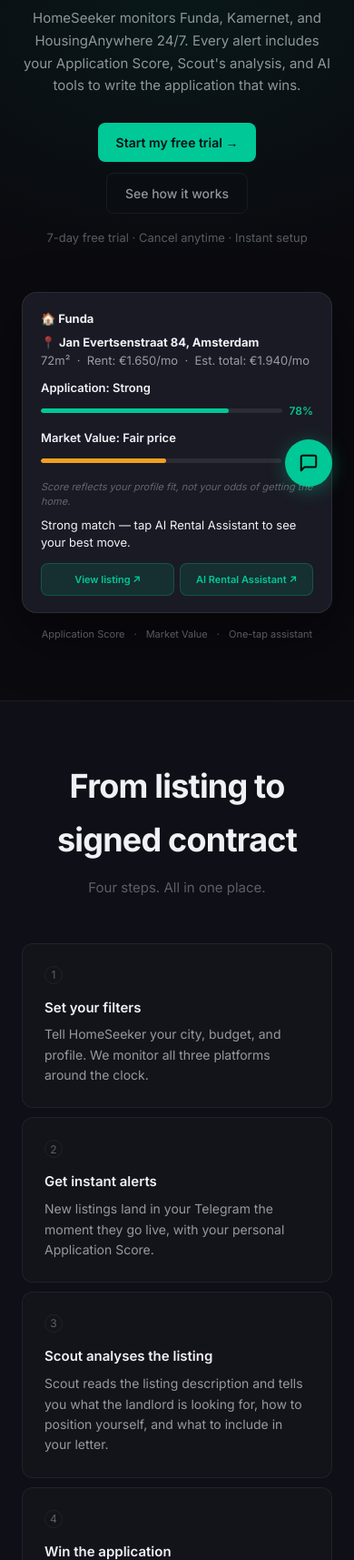
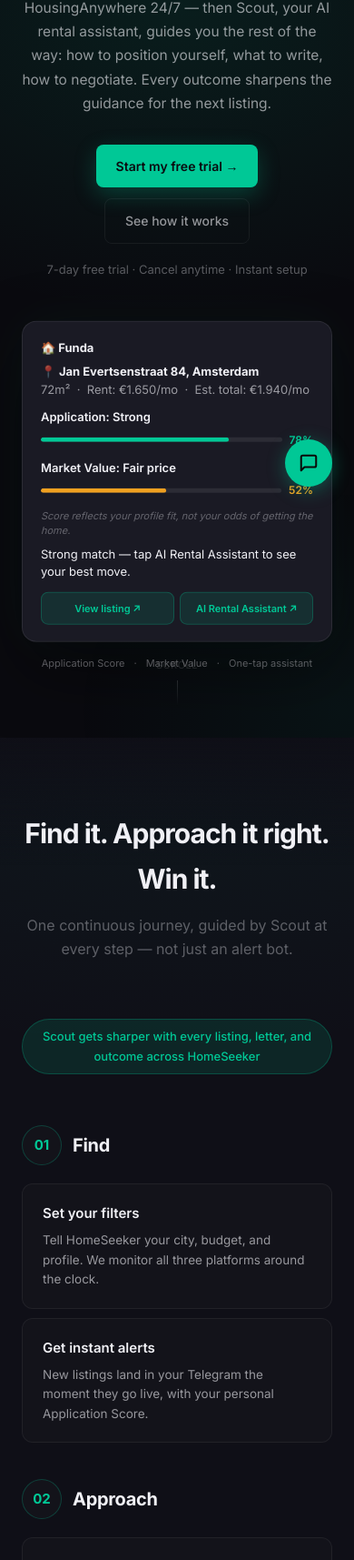
Before and after one commit to jobbeeren13-eng/HomeSeeker, a website: page public/index.html in a window 390 px wide. Shown: the part 285-2000 px from the top of the page at 91% size. Drawn offline with Linux system fonts and the light colour scheme.

Commit message:
feat: rebuild homepage layout in Linear.app style
- Bigger typography, more whitespace, ambient glow gradients, no hard
  section borders — Linear-style visual rhythm throughout
- Scroll-reveal animations (fade + slide-up) on all sections below the
  hero via IntersectionObserver, respects prefers-reduced-motion
- Restructure "how it works" into an explicit Find -> Approach -> Win
  journey timeline, foregrounding Scout as the guide across the whole
  process rather than just an alert bot, and noting it improves from
  aggregated outcome data
- All existing sections, links, copy, pricing (EUR 9,99), and KvK
  number preserved; fully responsive down to narrow phones

```diff
--- a/public/index.html
+++ b/public/index.html
@@ -41,10 +41,25 @@
     }
 
     html { scroll-behavior: smooth; }
-    body { font-family: 'Inter', sans-serif; background: var(--bg); color: var(--text-primary); line-height: 1.65; -webkit-font-smoothing: antialiased; }
+    body { font-family: 'Inter', sans-serif; background: var(--bg); color: var(--text-primary); line-height: 1.65; -webkit-font-smoothing: antialiased; overflow-x: hidden; }
 
-    .container { max-width: 1080px; margin: 0 auto; width: 100%; padding: 0 24px; }
-    section { padding: 96px 0; }
+    .container { max-width: 1120px; margin: 0 auto; width: 100%; padding: 0 24px; }
+    section { padding: 140px 0; position: relative; }
+
+    /* ── SCROLL REVEAL ── */
+    .reveal { opacity: 0; transform: translateY(28px); transition: opacity .7s cubic-bezier(.16,1,.3,1), transform .7s cubic-bezier(.16,1,.3,1); }
+    .reveal.in-view { opacity: 1; transform: translateY(0); }
+    .reveal-1.in-view { transition-delay: .08s; }
+    .reveal-2.in-view { transition-delay: .16s; }
+    .reveal-3.in-view { transition-delay: .24s; }
+    .reveal-4.in-view { transition-delay: .32s; }
+    @media (prefers-reduced-motion: reduce) {
+      .reveal { opacity: 1; transform: none; transition: none; }
+    }
+
+    /* ── AMBIENT GLOW BLOBS ── */
+    .glow-blob { position: absolute; pointer-events: none; z-index: 0; filter: blur(10px); }
+    .glow-blob.top-fade { top: -1px; left: 0; right: 0; height: 140px; background: linear-gradient(to bottom, var(--bg-elevated), transparent); filter: none; }
 
     /* ── NAV ── */
     .nav {
@@ -76,31 +91,44 @@
     /* ── HERO ── */
     .hero {
       min-height: 100vh; display: flex; align-items: center; justify-content: center;
-      padding: 140px 24px 80px; text-align: center;
+      padding: 160px 24px 100px; text-align: center;
       position: relative; overflow: hidden;
     }
     .hero::before {
-      content: ''; position: absolute; top: 0; left: 50%; transform: translateX(-50%);
-      width: 900px; height: 600px;
-      background: radial-gradient(ellipse, rgba(0,200,150,0.07) 0%, transparent 65%);
+      content: ''; position: absolute; top: -10%; left: 50%; transform: translateX(-50%);
+      width: 1200px; height: 800px;
+      background: radial-gradient(ellipse, rgba(0,200,150,0.1) 0%, transparent 60%);
       pointer-events: none;
     }
-    .hero-inner { max-width: 720px; margin: 0 auto; width: 100%; }
+    .hero::after {
+      content: ''; position: absolute; bottom: -20%; left: 20%;
+      width: 600px; height: 500px;
+      background: radial-gradient(ellipse, rgba(0,200,150,0.05) 0%, transparent 70%);
+      pointer-events: none;
+    }
+    .hero-inner { max-width: 760px; margin: 0 auto; width: 100%; position: relative; z-index: 1; }
 
-    .hero-eyebrow { font-size: 12px; font-weight: 500; letter-spacing: 1px; text-transform: uppercase; color: var(--green); margin-bottom: 20px; display: block; }
-    .hero h1 { font-size: 56px; font-weight: 700; letter-spacing: -1.5px; line-height: 1.05; color: var(--text-primary); margin-bottom: 20px; }
-    .hero-sub { font-size: 17px; color: var(--text-secondary); max-width: 520px; margin: 0 auto 28px; line-height: 1.65; }
+    .hero-eyebrow { font-size: 12px; font-weight: 500; letter-spacing: 1.5px; text-transform: uppercase; color: var(--green); margin-bottom: 24px; display: block; }
+    .hero h1 { font-size: 68px; font-weight: 700; letter-spacing: -2px; line-height: 1.04; color: var(--text-primary); margin-bottom: 24px; }
+    .hero-sub { font-size: 18px; color: var(--text-secondary); max-width: 580px; margin: 0 auto 32px; line-height: 1.7; }
 
-    .hero-btns { display: flex; gap: 12px; justify-content: center; flex-wrap: wrap; margin-bottom: 16px; }
-    .btn-primary { display: inline-flex; align-items: center; background: var(--green); color: #0a0a0f; border-radius: var(--radius-sm); padding: 10px 20px; font-size: 14px; font-weight: 600; text-decoration: none; border: none; cursor: pointer; transition: opacity .15s; font-family: inherit; }
-    .btn-primary:hover { opacity: .88; }
-    .btn-secondary { display: inline-flex; align-items: center; background: transparent; color: var(--text-secondary); border: 1px solid var(--border); border-radius: var(--radius-sm); padding: 10px 20px; font-size: 14px; font-weight: 500; text-decoration: none; cursor: pointer; transition: border-color .15s, color .15s; font-family: inherit; }
+    .hero-btns { display: flex; gap: 12px; justify-content: center; flex-wrap: wrap; margin-bottom: 18px; }
+    .btn-primary { display: inline-flex; align-items: center; background: var(--green); color: #0a0a0f; border-radius: var(--radius-sm); padding: 12px 22px; font-size: 14px; font-weight: 600; text-decoration: none; border: none; cursor: pointer; transition: opacity .15s, transform .15s; font-family: inherit; box-shadow: 0 8px 24px rgba(0,200,150,0.25); }
+    .btn-primary:hover { opacity: .88; transform: translateY(-1px); }
+    .btn-secondary { display: inline-flex; align-items: center; background: transparent; color: var(--text-secondary); border: 1px solid var(--border); border-radius: var(--radius-sm); padding: 12px 22px; font-size: 14px; font-weight: 500; text-decoration: none; cursor: pointer; transition: border-color .15s, color .15s; font-family: inherit; }
     .btn-secondary:hover { border-color: var(--border-hover); color: var(--text-primary); }
 
-    .hero-trust { font-size: 13px; color: var(--text-muted); margin-bottom: 48px; }
+    .hero-trust { font-size: 13px; color: var(--text-muted); margin-bottom: 64px; }
+
+    .scroll-cue { position: absolute; bottom: 36px; left: 50%; transform: translateX(-50%); display: flex; flex-direction: column; align-items: center; gap: 8px; opacity: .5; }
+    .scroll-cue span { font-size: 11px; letter-spacing: .5px; color: var(--text-muted); text-transform: uppercase; }
+    .scroll-cue-line { width: 1px; height: 28px; background: linear-gradient(to bottom, var(--text-muted), transparent); animation: scrollcue 2s ease-in-out infinite; }
+    @keyframes scrollcue { 0%,100% { opacity: .3; } 50% { opacity: 1; } }
 
     /* Telegram bubble */
-    .tg-wrap { max-width: 400px; margin: 0 auto; }
+    .tg-wrap { max-width: 400px; margin: 0 auto; animation: float 6s ease-in-out infinite; }
+    @keyframes float { 0%,100% { transform: translateY(0); } 50% { transform: translateY(-10px); } }
+    @media (prefers-reduced-motion: reduce) { .tg-wrap { animation: none; } }
     .tg-card {
       background: #1a1a24;
       border: 1px solid rgba(255,255,255,0.08);
@@ -108,7 +136,7 @@
       padding: 18px 20px;
       font-size: 13px;
       color: var(--text-secondary);
-      box-shadow: 0 24px 64px rgba(0,0,0,0.4);
+      box-shadow: 0 30px 80px rgba(0,0,0,0.45), 0 0 60px rgba(0,200,150,0.06);
       text-align: left;
     }
     .tg-card b { color: var(--text-primary); }
@@ -129,25 +157,39 @@
     .tg-ann { font-size: 11px; color: var(--text-muted); }
     .tg-ann-sep { font-size: 11px; color: var(--text-muted); padding: 0 8px; }
 
-    /* ── HOW IT WORKS ── */
-    .how-section { background: var(--bg-elevated); border-top: 1px solid var(--border); border-bottom: 1px solid var(--border); }
-    .section-title { font-size: 36px; font-weight: 700; letter-spacing: -0.8px; color: var(--text-primary); text-align: center; margin-bottom: 10px; }
-    .section-sub { font-size: 15px; color: var(--text-muted); text-align: center; margin-bottom: 48px; }
+    /* ── HOW IT WORKS / JOURNEY ── */
+    .how-section {
+      background: radial-gradient(ellipse 900px 500px at 50% 0%, rgba(0,200,150,0.05), transparent 70%), var(--bg-elevated);
+    }
+    .section-title { font-size: 42px; font-weight: 700; letter-spacing: -1px; color: var(--text-primary); text-align: center; margin-bottom: 14px; }
+    .section-sub { font-size: 16px; color: var(--text-muted); text-align: center; margin-bottom: 64px; max-width: 480px; margin-left: auto; margin-right: auto; line-height: 1.6; }
 
-    .steps-grid { display: grid; grid-template-columns: 1fr 1fr; gap: 10px; }
-    .step-card { background: var(--bg-card); border: 1px solid var(--border); border-radius: var(--radius); padding: 24px; transition: border-color .15s; }
-    .step-card:hover { border-color: var(--border-hover); }
-    .step-n { width: 20px; height: 20px; border-radius: 50%; border: 1px solid var(--border); font-size: 12px; color: var(--text-muted); display: flex; align-items: center; justify-content: center; margin-bottom: 14px; flex-shrink: 0; }
-    .step-card h3 { font-size: 15px; font-weight: 600; color: var(--text-primary); margin-bottom: 6px; }
-    .step-card p { font-size: 14px; color: var(--text-secondary); line-height: 1.6; }
+    .journey-badge { display: block; text-align: center; font-size: 13px; color: var(--green); background: var(--green-dim); border: 1px solid var(--green-border); border-radius: 100px; padding: 8px 18px; max-width: fit-content; margin: 0 auto 56px; font-weight: 500; }
+
+    .journey-grid { display: grid; grid-template-columns: repeat(3, 1fr); gap: 32px; position: relative; }
+    .journey-grid::before {
+      content: ''; position: absolute; top: 21px; left: 12%; right: 12%; height: 1px;
+      background: linear-gradient(to right, transparent, var(--border-hover) 15%, var(--border-hover) 85%, transparent);
+    }
+    .journey-phase { position: relative; }
+    .phase-head { display: flex; align-items: center; gap: 12px; margin-bottom: 20px; }
+    .phase-num { width: 44px; height: 44px; border-radius: 50%; background: var(--bg-card); border: 1px solid var(--green-border); color: var(--green); font-size: 15px; font-weight: 700; display: flex; align-items: center; justify-content: center; flex-shrink: 0; position: relative; z-index: 1; box-shadow: 0 0 0 6px var(--bg-elevated); }
+    .phase-title { font-size: 20px; font-weight: 700; color: var(--text-primary); letter-spacing: -0.3px; }
+    .phase-items { display: flex; flex-direction: column; gap: 10px; }
+    .journey-item { background: var(--bg-card); border: 1px solid var(--border); border-radius: var(--radius); padding: 20px 22px; transition: border-color .2s, transform .2s; }
+    .journey-item:hover { border-color: var(--border-hover); transform: translateY(-2px); }
+    .journey-item h3 { font-size: 15px; font-weight: 600; color: var(--text-primary); margin-bottom: 6px; }
+    .journey-item p { font-size: 13.5px; color: var(--text-secondary); line-height: 1.6; }
+    .journey-note { text-align: center; font-size: 14px; color: var(--text-muted); max-width: 560px; margin: 56px auto 0; line-height: 1.7; }
+    .journey-note b { color: var(--green); font-weight: 600; }
 
     /* ── TOOLS ── */
     .tools-section { background: var(--bg); }
     .tools-grid { display: grid; grid-template-columns: 1fr 1fr; gap: 24px; margin-top: 48px; }
     .tools-col-label { font-size: 11px; font-weight: 500; letter-spacing: 0.8px; text-transform: uppercase; color: var(--text-muted); margin-bottom: 12px; }
-    .tool-card { background: var(--bg-card); border: 1px solid var(--border); border-radius: var(--radius); padding: 20px 24px; text-decoration: none; display: flex; flex-direction: column; gap: 8px; transition: border-color .15s; margin-bottom: 10px; }
+    .tool-card { background: var(--bg-card); border: 1px solid var(--border); border-radius: var(--radius); padding: 20px 24px; text-decoration: none; display: flex; flex-direction: column; gap: 8px; transition: border-color .2s, transform .2s; margin-bottom: 10px; }
     .tool-card:last-child { margin-bottom: 0; }
-    .tool-card:hover { border-color: var(--border-hover); }
+    .tool-card:hover { border-color: var(--border-hover); transform: translateY(-2px); }
     .tool-card-featured { border-color: var(--green-border); }
     .tool-badge { display: inline-block; background: var(--green-dim); border: 1px solid var(--green-border); color: var(--green); font-size: 11px; font-weight: 500; padding: 3px 10px; border-radius: 100px; align-self: flex-start; }
     .tool-card strong { font-size: 15px; font-weight: 600; color: var(--text-primary); }
@@ -155,10 +197,10 @@
     .tool-card-cta { font-size: 12px; font-weight: 600; color: var(--green); margin-top: 2px; }
 
     /* ── PRICING ── */
-    .pricing-section { background: var(--bg-elevated); border-top: 1px solid var(--border); border-bottom: 1px solid var(--border); }
+    .pricing-section { background: radial-gradient(ellipse 700px 500px at 50% 40%, rgba(0,200,150,0.06), transparent 70%), var(--bg-elevated); }
     .price-intro { font-size: 14px; color: var(--text-muted); font-style: italic; text-align: center; max-width: 480px; margin: 0 auto 32px; line-height: 1.7; }
     .price-wrap { display: flex; justify-content: center; }
-    .price-card { background: var(--bg-card); border: 1px solid var(--border); border-radius: 16px; padding: 32px; max-width: 420px; width: 100%; }
+    .price-card { background: var(--bg-card); border: 1px solid var(--border); border-radius: 16px; padding: 32px; max-width: 420px; width: 100%; box-shadow: 0 40px 100px rgba(0,0,0,0.35); }
     .price-amount { font-size: 48px; font-weight: 700; color: var(--green); line-height: 1; letter-spacing: -2px; }
     .price-period { font-size: 16px; color: var(--text-muted); margin-top: 4px; }
     .price-vat { font-size: 12px; color: var(--text-muted); margin-top: 2px; margin-bottom: 24px; }
@@ -194,19 +236,28 @@
     .footer-copy { text-align: center; color: var(--text-muted); font-size: 12px; border-top: 1px solid var(--border); padding-top: 20px; max-width: 1080px; margin: 0 auto; line-height: 1.7; }
 
     /* ── MOBILE ── */
+    @media (max-width: 900px) {
+      .journey-grid { grid-template-columns: 1fr; gap: 40px; }
+      .journey-grid::before { display: none; }
+      .phase-num { box-shadow: none; }
+    }
     @media (max-width: 768px) {
-      section { padding: 64px 0; }
+      section { padding: 80px 0; }
       .nav { padding: 0 20px; }
       .nav-links { display: none; }
       .nav-hamburger { display: flex; }
       .nav-overlay { display: flex; }
-      .hero { padding: 120px 24px 64px; }
-      .hero h1 { font-size: 36px; letter-spacing: -0.8px; }
-      .hero-sub { font-size: 15px; }
-      .steps-grid { grid-template-columns: 1fr; }
+      .hero { padding: 120px 24px 72px; }
+      .hero h1 { font-size: 38px; letter-spacing: -1px; }
+      .hero-sub { font-size: 15.5px; }
+      .hero-trust { margin-bottom: 48px; }
+      .section-title { font-size: 30px; }
       .tools-grid { grid-template-columns: 1fr; gap: 32px; }
       .footer-row1 { flex-direction: column; gap: 20px; }
       .footer-links { justify-content: flex-start; }
+    }
+    @media (max-width: 420px) {
+      .hero h1 { font-size: 32px; }
     }
   </style>
 </head>
@@ -247,7 +298,7 @@
   <div class="hero-inner">
     <span class="hero-eyebrow">Built for expats in the Netherlands</span>
     <h1>Finding a rental is easy.<br>Winning one is not.</h1>
-    <p class="hero-sub">HomeSeeker monitors Funda, Kamernet, and HousingAnywhere 24/7. Every alert includes your Application Score, Scout's analysis, and AI tools to write the application that wins.</p>
+    <p class="hero-sub">HomeSeeker monitors Funda, Kamernet, and HousingAnywhere 24/7 — then Scout, your AI rental assistant, guides you the rest of the way: how to position yourself, what to write, how to negotiate. Every outcome sharpens the guidance for the next listing.</p>
 
     <div class="hero-btns">
       <a href="/subscribe" class="btn-primary">Start my free trial →</a>
@@ -291,47 +342,78 @@
       </div>
     </div>
   </div>
+  <div class="scroll-cue">
+    <span>Scroll</span>
+    <div class="scroll-cue-line"></div>
+  </div>
 </section>
 
-<!-- HOW IT WORKS -->
+<!-- HOW IT WORKS / JOURNEY -->
 <section class="how-section" id="how-it-works">
+  <div class="glow-blob top-fade"></div>
   <div class="container">
-    <h2 class="section-title">From listing to signed contract</h2>
-    <p class="section-sub">Four steps. All in one place.</p>
-    <div class="steps-grid">
-      <div class="step-card">
-        <div class="step-n">1</div>
+    <h2 class="section-title reveal">Find it. Approach it right. Win it.</h2>
+    <p class="section-sub reveal reveal-1">One continuous journey, guided by Scout at every step — not just an alert bot.</p>
+    <span class="journey-badge reveal reveal-2">Scout gets sharper with every listing, letter, and outcome across HomeSeeker</span>
+
+    <div class="journey-grid">
+      <div class="journey-phase reveal reveal-1">
+        <div class="phase-head">
+          <div class="phase-num">01</div>
+          <div class="phase-title">Find</div>
+        </div>
+        <div class="phase-items">
+          <div class="journey-item">
             <h3>Set your filters</h3>
             <p>Tell HomeSeeker your city, budget, and profile. We monitor all three platforms around the clock.</p>
           </div>
-      <div class="step-card">
-        <div class="step-n">2</div>
+          <div class="journey-item">
             <h3>Get instant alerts</h3>
             <p>New listings land in your Telegram the moment they go live, with your personal Application Score.</p>
           </div>
-      <div class="step-card">
-        <div class="step-n">3</div>
+        </div>
+      </div>
+
+      <div class="journey-phase reveal reveal-2">
+        <div class="phase-head">
+          <div class="phase-num">02</div>
+          <div class="phase-title">Approach</div>
+        </div>
+        <div class="phase-items">
+          <div class="journey-item">
             <h3>Scout analyses the listing</h3>
             <p>Scout reads the listing description and tells you what the landlord is looking for, how to position yourself, and what to include in your letter.</p>
           </div>
-      <div class="step-card">
-        <div class="step-n">4</div>
+        </div>
+      </div>
+
+      <div class="journey-phase reveal reveal-3">
+        <div class="phase-head">
+          <div class="phase-num">03</div>
+          <div class="phase-title">Win</div>
+        </div>
+        <div class="phase-items">
+          <div class="journey-item">
             <h3>Win the application</h3>
             <p>Write your letter, prepare for the viewing, and get negotiation scripts — all guided by AI that knows this specific listing.</p>
           </div>
         </div>
+      </div>
+    </div>
+
+    <p class="journey-note reveal">This isn't a stream of alerts you have to figure out alone. <b>Scout stays with you</b> from the first match to the signed contract — and learns from every outcome to guide the next person a little better.</p>
   </div>
 </section>
 
 <!-- TOOLS -->
 <section class="tools-section" id="tools">
   <div class="container">
-    <h2 class="section-title">Everything you need to win</h2>
-    <p class="section-sub">From the first alert to the signed contract.</p>
+    <h2 class="section-title reveal">Everything you need to win</h2>
+    <p class="section-sub reveal reveal-1">Scout's tools for the Approach and Win phases of your journey.</p>
     <div class="tools-grid">
 
       <!-- Renting -->
-      <div>
+      <div class="reveal reveal-1">
         <div class="tools-col-label">Renting</div>
         <a href="/tools/rent-assistant" class="tool-card tool-card-featured">
           <span class="tool-badge">Most used</span>
@@ -352,7 +434,7 @@
       </div>
 
       <!-- Buying -->
-      <div>
+      <div class="reveal reveal-2">
         <div class="tools-col-label">Buying</div>
         <a href="/tools/buy-assistant" class="tool-card tool-card-featured">
           <span class="tool-badge">For buyers</span>
@@ -378,11 +460,12 @@
 
 <!-- PRICING -->
 <section class="pricing-section" id="pricing">
+  <div class="glow-blob top-fade"></div>
   <div class="container">
-    <h2 class="section-title">One plan. Everything included.</h2>
-    <p class="price-intro">The average expat in the Netherlands searches for a home for 3 months. HomeSeeker users report finding one in 3–6 weeks.</p>
+    <h2 class="section-title reveal">One plan. Everything included.</h2>
+    <p class="price-intro reveal reveal-1">The average expat in the Netherlands searches for a home for 3 months. HomeSeeker users report finding one in 3–6 weeks.</p>
     <div class="price-wrap">
-      <div class="price-card">
+      <div class="price-card reveal reveal-2">
         <div class="price-amount">€9,99</div>
         <div class="price-period">/month</div>
         <div class="price-vat">incl. 21% VAT</div>
@@ -404,8 +487,8 @@
 <!-- FAQ -->
 <section class="faq-section" id="faq">
   <div class="container">
-    <h2 class="section-title" style="margin-bottom:24px">Questions</h2>
-    <div class="faq-wrap">
+    <h2 class="section-title reveal" style="margin-bottom:24px">Questions</h2>
+    <div class="faq-wrap reveal reveal-1">
       <div class="faq-item open">
         <div class="faq-q">Which platforms do you monitor? <span class="faq-icon">+</span></div>
         <div class="faq-a"><div class="faq-a-inner">We monitor Funda, Kamernet, and HousingAnywhere simultaneously across 19 cities. More platforms are being added.</div></div>
@@ -486,6 +569,22 @@
       if (!wasOpen) item.classList.add('open');
     });
   });
+
+  // Scroll-reveal animations
+  const revealEls = document.querySelectorAll('.reveal');
+  if ('IntersectionObserver' in window && revealEls.length) {
+    const io = new IntersectionObserver((entries) => {
+      entries.forEach(entry => {
+        if (entry.isIntersecting) {
+          entry.target.classList.add('in-view');
+          io.unobserve(entry.target);
+        }
+      });
+    }, { threshold: 0.15, rootMargin: '0px 0px -60px 0px' });
+    revealEls.forEach(el => io.observe(el));
+  } else {
+    revealEls.forEach(el => el.classList.add('in-view'));
+  }
 </script>
 
 <!-- AI Support Chat Widget -->
```
Lines whose indentation alone changed are shown as unchanged.
